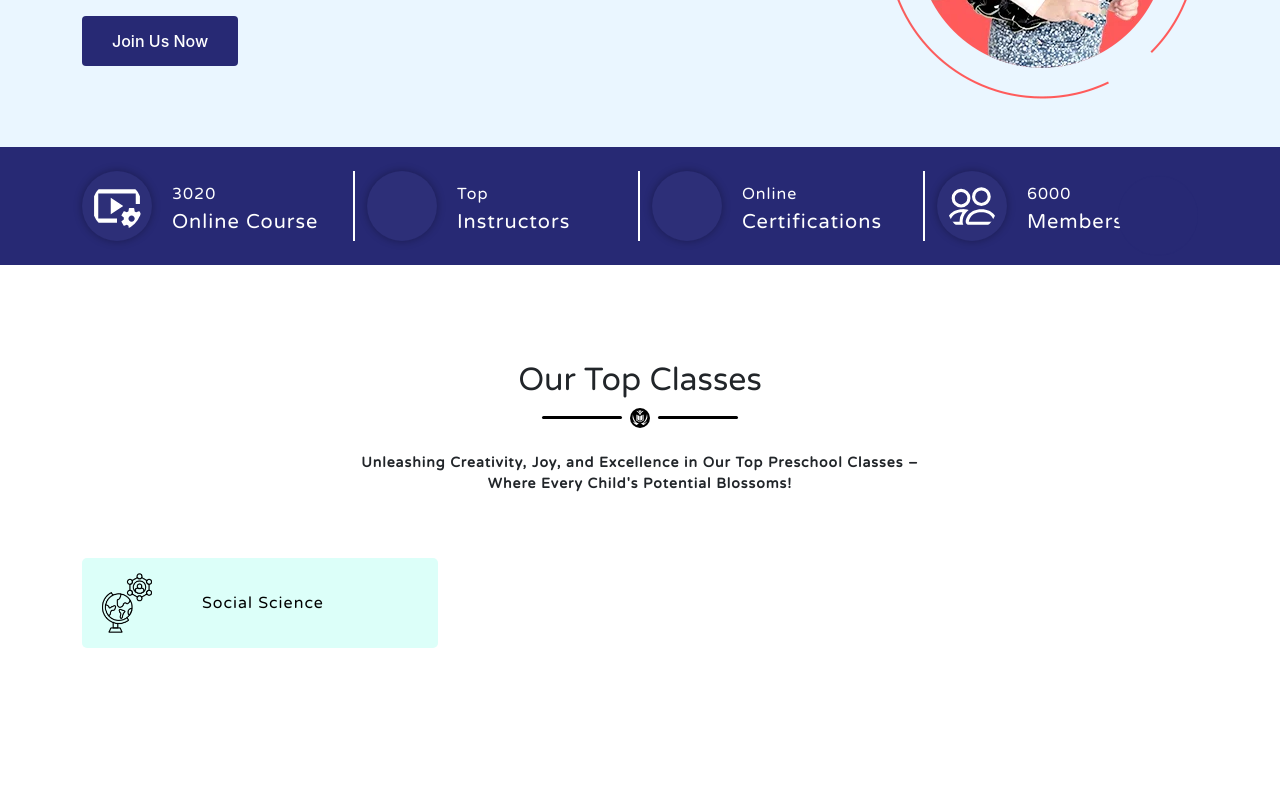
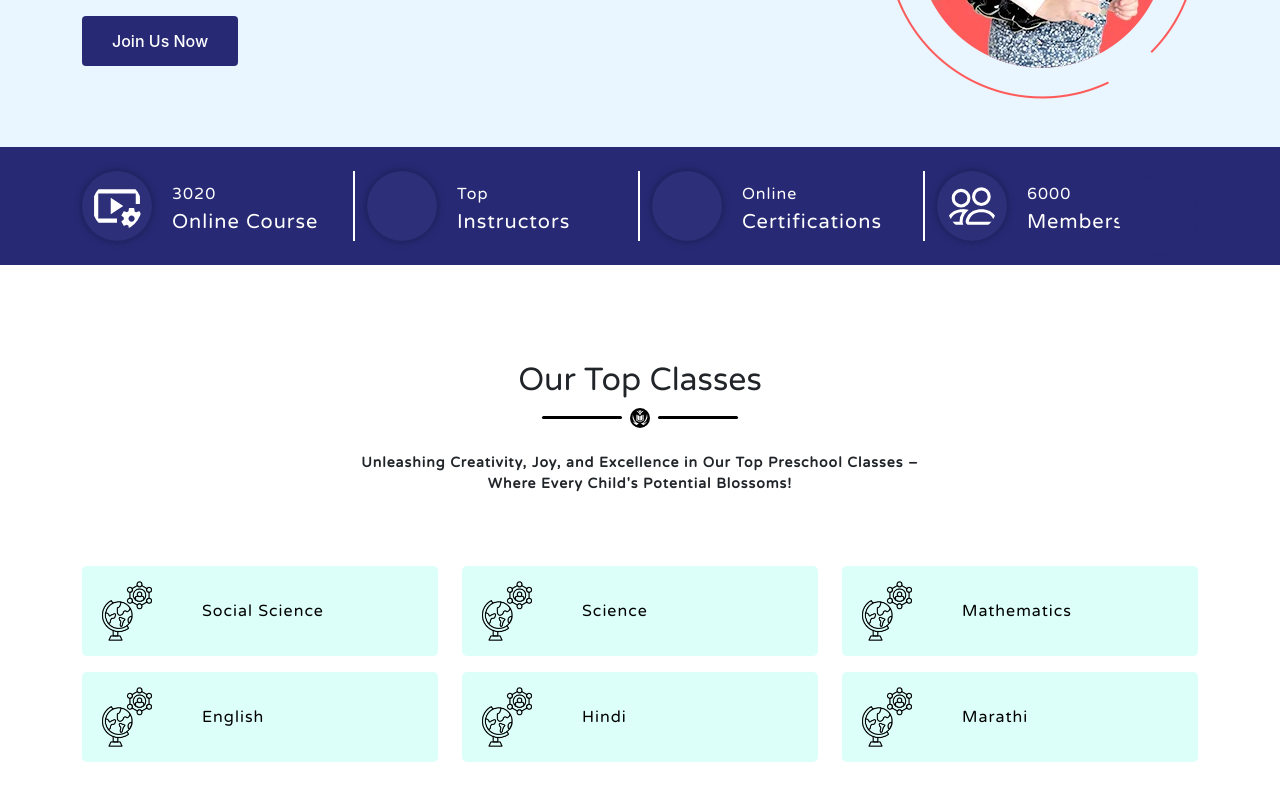
Before and after one commit to vijayK006/BlueBerry-Pre-school, a React (Create React App) app: page / in a window 1280 px wide. Shown: the part 514-1314 px from the top of the page. Before the commit the page ends 1210 px from the top, so only its background shows below. Built offline with nearby package versions, Linux system fonts and the light colour scheme; some icons are missing; a web font is replaced by a local one.

Commit message:
main changes

```diff
--- a/src/Pages/Home.jsx
+++ b/src/Pages/Home.jsx
@@ -31,12 +31,49 @@ Where Every Child's Potential Blossoms!</p>
 
 <div className="container">
 <div className='row'>
-  <div className='col-md-4'>
+
+  <div className='col-md-4 pt-2 pb-2'>
     <div className="class-card">
       <div className='social-science'/>
       <p className='class-t-name'>Social Science</p>
     </div>
   </div>
+
+  <div className='col-md-4 pt-2 pb-2'>
+    <div className="class-card">
+      <div className='social-science'/>
+      <p className='class-t-name'>Science</p>
+    </div>
+  </div>
+
+  <div className='col-md-4 pt-2 pb-2'>
+    <div className="class-card">
+      <div className='social-science'/>
+      <p className='class-t-name'>Mathematics</p>
+    </div>
+  </div>
+
+  <div className='col-md-4 pt-2 pb-2'>
+    <div className="class-card">
+      <div className='social-science'/>
+      <p className='class-t-name'>English</p>
+    </div>
+  </div>
+
+  <div className='col-md-4 pt-2 pb-2'>
+    <div className="class-card">
+      <div className='social-science'/>
+      <p className='class-t-name'>Hindi</p>
+    </div>
+  </div>
+
+  <div className='col-md-4 pt-2 pb-2'>
+    <div className="class-card">
+      <div className='social-science'/>
+      <p className='class-t-name'>Marathi</p>
+    </div>
+  </div>
+
 </div>
 </div>
 
```
